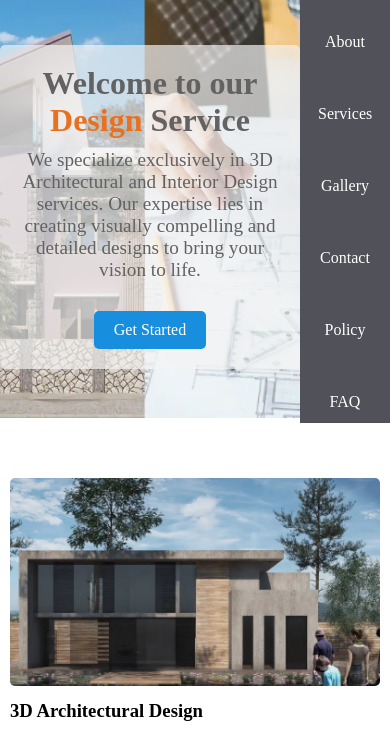
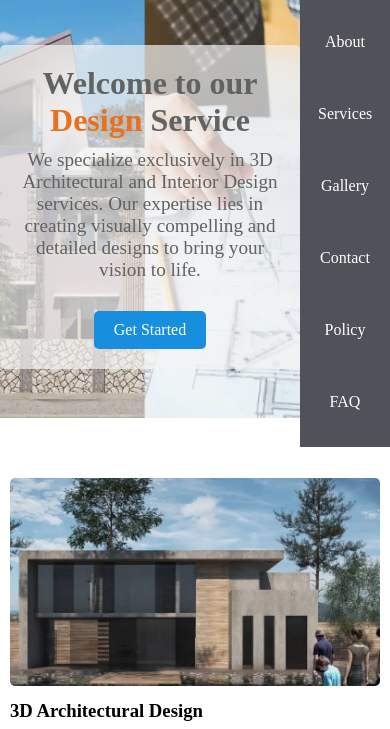
Before and after one commit to thyagarajsalome/vegadesign, a plain HTML site: page Vega Design/index.html in a window 390 px wide. Shown: the part 75-804 px from the top of the page. Drawn offline with nearby package versions, Linux system fonts and the light colour scheme.

```diff
--- a/Vega Design/styles.css
+++ b/Vega Design/styles.css
@@ -109,7 +109,7 @@ margin: 0px;
     padding: 0px;
     width: 90px;
     float: right;
-    height: 59vh;
+    height: 58 vh;
 
   }
 
```
